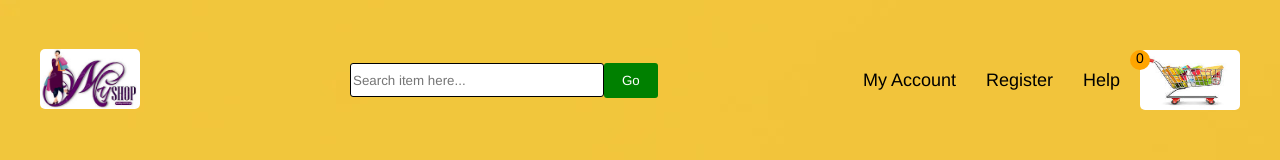
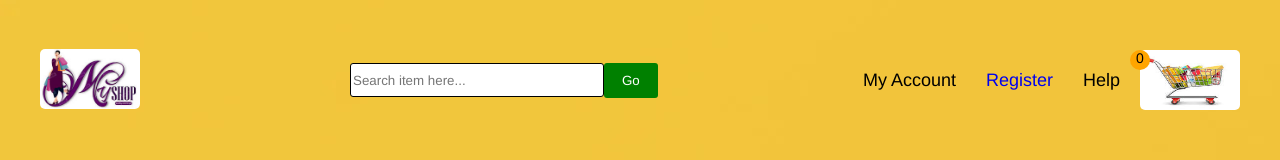
Before and after one commit to Tetka3/np-ecommerce, a React (Create React App) app: page /np-ecommerce/cart in a window 1280 px wide. Shown: the top 160 px of the page. Built offline with nearby package versions, Linux system fonts and the light colour scheme.

Commit message:
first commit

```diff
--- a/src/components/Navbar.jsx
+++ b/src/components/Navbar.jsx
@@ -1,7 +1,7 @@
 import './style.css';
 import shop from '../assets/shop.jpeg';
 import cart from '../assets/cart.jpeg';
-import { useNavigate } from 'react-router-dom';
+import { Link, useNavigate } from 'react-router-dom';
 
 const Navbar = () => {
 
@@ -20,7 +20,7 @@ const Navbar = () => {
             <div class="links">
                 <ul>
                     <li>My Account</li>
-                    <li>Register</li>
+                    <Link to={'/np-ecommerce/login'} style={{textDecoration: 'none'}}><li>Register</li></Link>
                     <li>Help </li>
                 </ul>
             </div>
```
Also changed, not shown: 1 other file (tests, documents, lock files or other folders).
